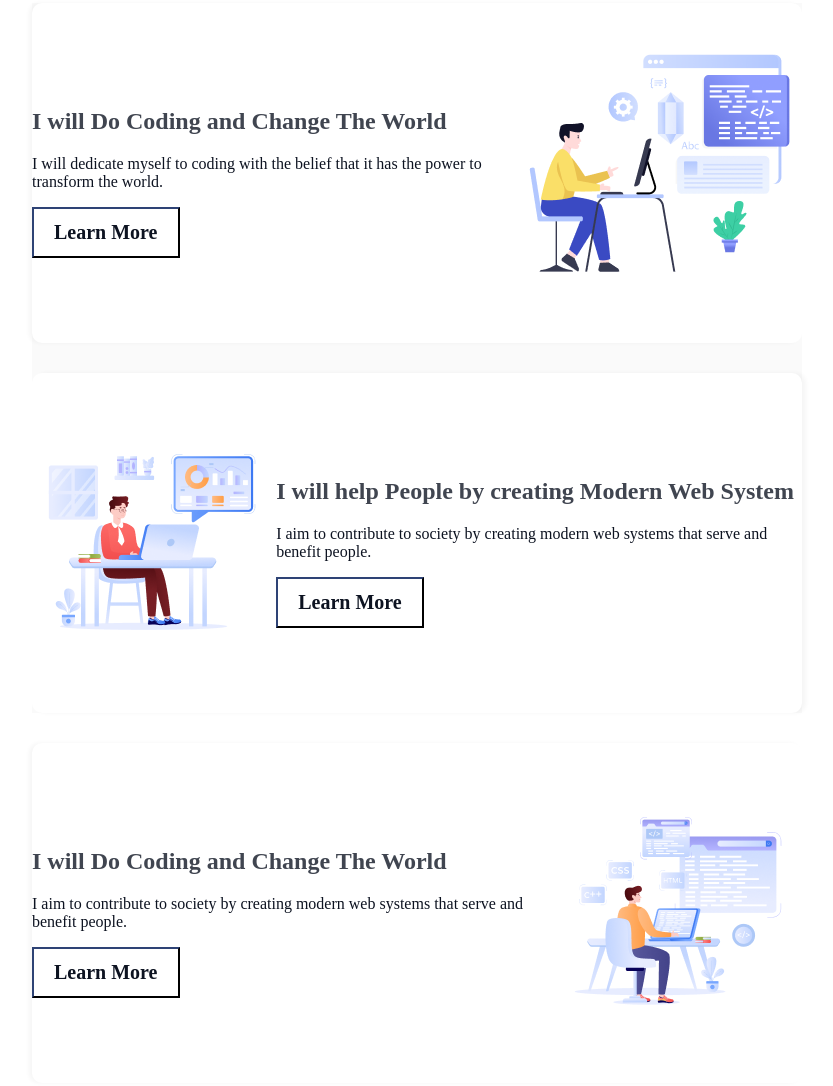
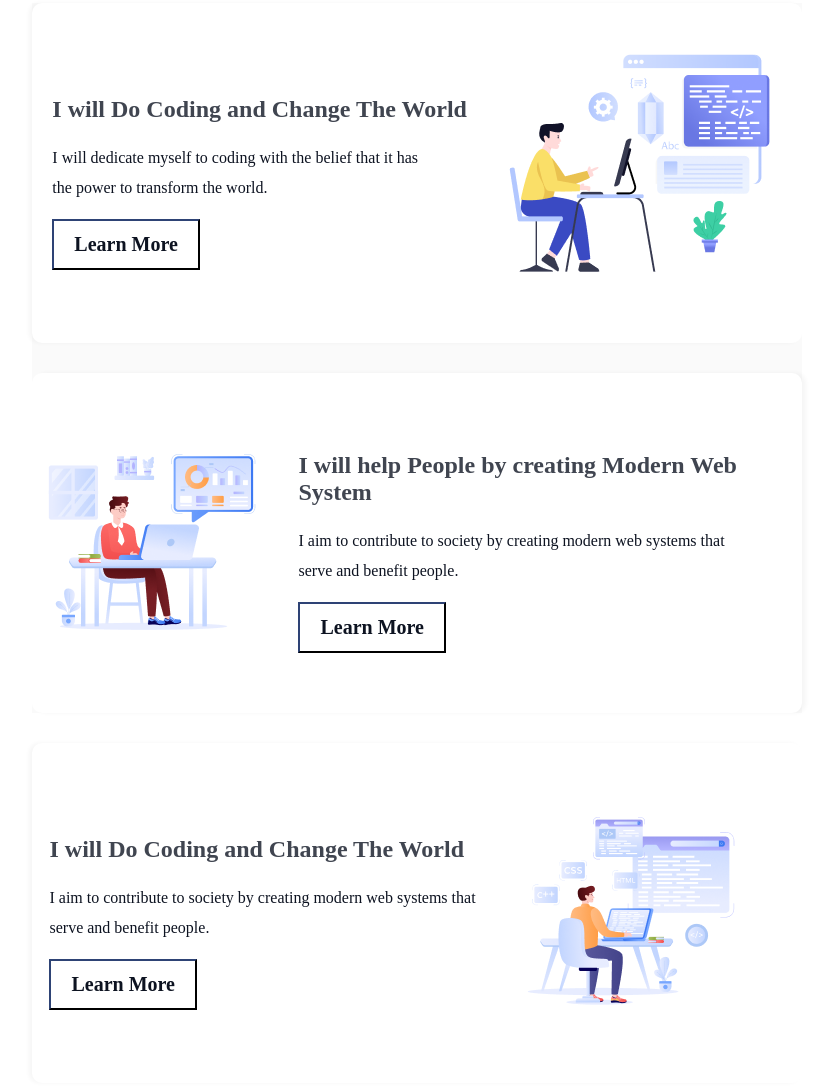
Before and after one commit to mehediunais/B10-Assignment-1, a plain HTML site: page index.html in a window 1280 px wide. Shown: the part 1279-2365 px from the top of the page, without its empty margins (223-1056 px from the left). Drawn offline with Linux system fonts and the light colour scheme; a web font is replaced by a local one.

Commit message:
added br tag in why dev section

```diff
--- a/index.html
+++ b/index.html
@@ -41,7 +41,7 @@
                 <div class="item1">
                     <div class="w-content1">
                         <h2>I will Do Coding and Change The World</h2>
-                        <p>I will dedicate myself to coding with the belief that it has the power to transform the
+                        <p>I will dedicate myself to coding with the belief that it has <br> the power to transform the
                             world. </p>
                         <button>Learn More</button>
                     </div>
@@ -55,7 +55,8 @@
                     </div>
                     <div class="w-content1">
                         <h2>I will help People by creating Modern Web System</h2>
-                        <p>I aim to contribute to society by creating modern web systems that serve and benefit people.
+                        <p>I aim to contribute to society by creating modern web systems that <br> serve and benefit
+                            people.
                         </p>
                         <button>Learn More</button>
                     </div>
@@ -65,7 +66,8 @@
             <div class="item3">
                 <div class="w-content1">
                     <h2>I will Do Coding and Change The World</h2>
-                    <p>I aim to contribute to society by creating modern web systems that serve and benefit people.</p>
+                    <p>I aim to contribute to society by creating modern web systems that <br> serve and benefit people.
+                    </p>
                     <button>Learn More</button>
                 </div>
                 <div class="w-img">
--- a/styles/style.css
+++ b/styles/style.css
@@ -131,6 +131,7 @@
 
 .w-content1 p {
     color: #0D1321;
+    line-height: 30px;
 }
 
 .w-content1 button {
```
